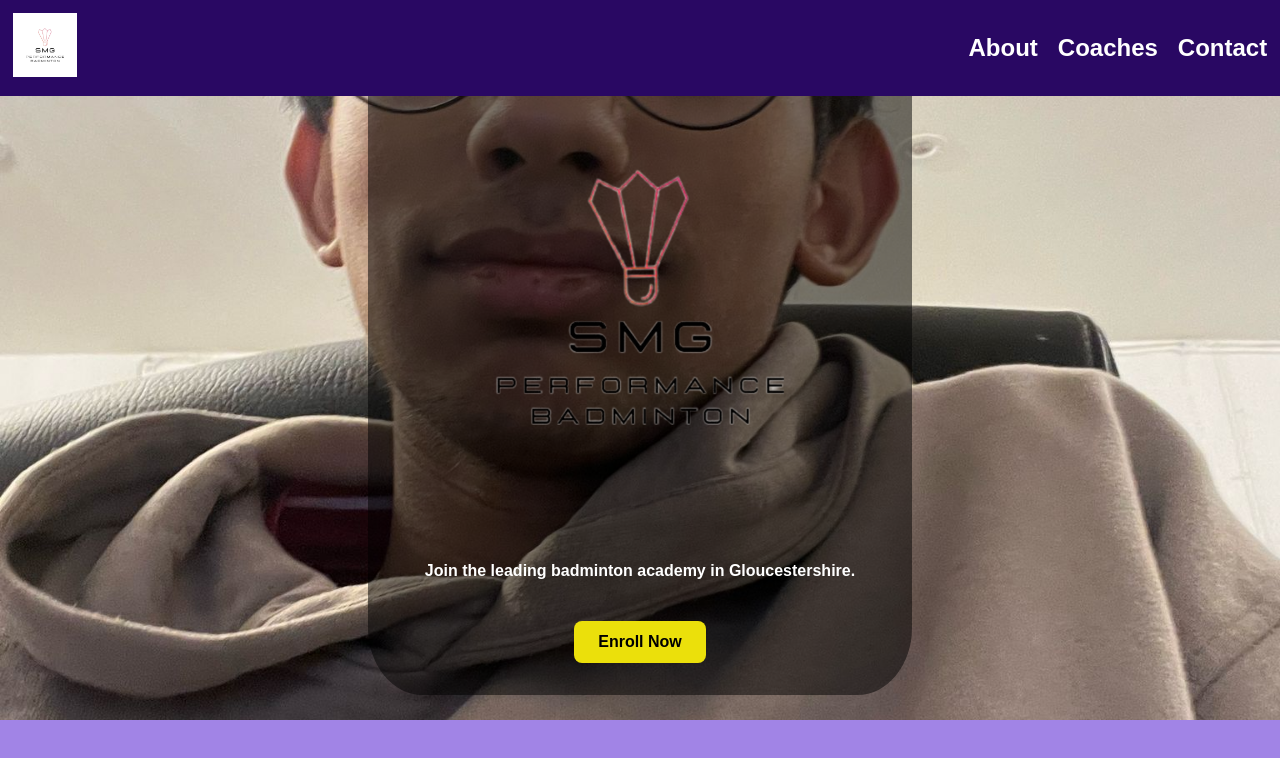
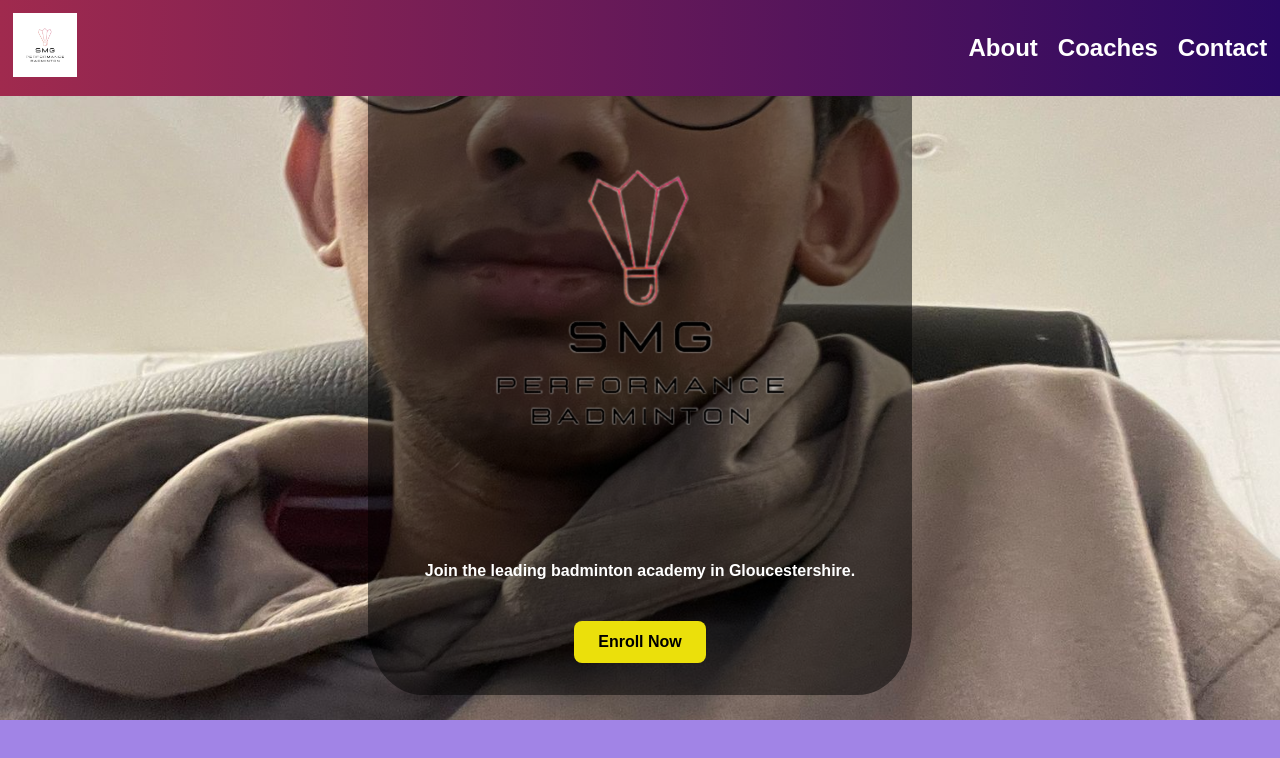
Before and after one commit to FireStarXYZ/FireStarXYZ, a plain HTML site: page index.html in a window 1280 px wide. Drawn offline with Linux system fonts and the light colour scheme.

Commit message:
gradient navbar first attempt

```diff
--- a/styles.css
+++ b/styles.css
@@ -13,7 +13,8 @@ html, body {
 
 /* Navbar */
 .navbar {
-    background-color: #290863; /* Blue */
+   /* background-color: #290863;  Blue */
+    background-image: linear-gradient(to right, #a02a4e, #290863);
     padding: 1%;
     display: flex;
     justify-content: space-between;
```
